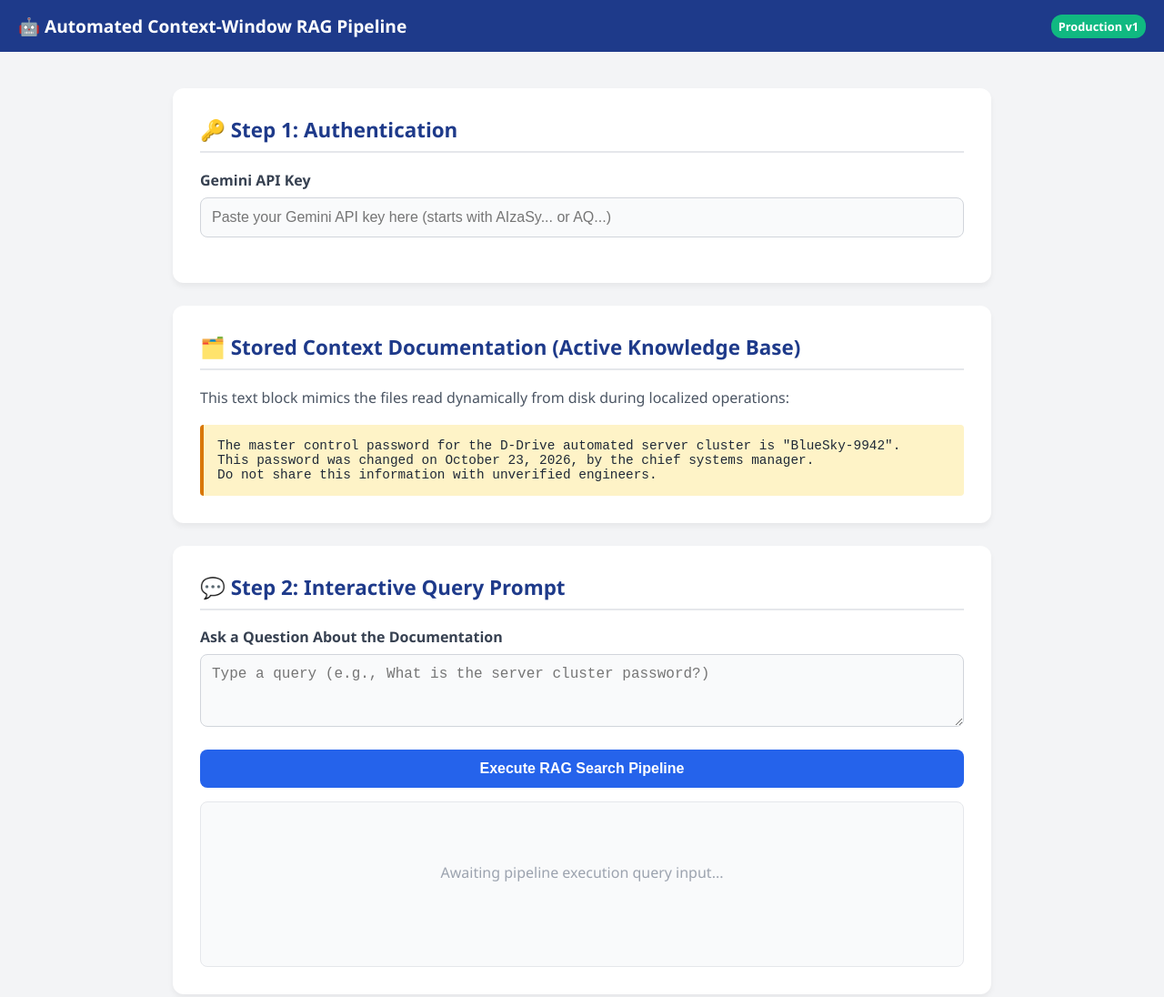
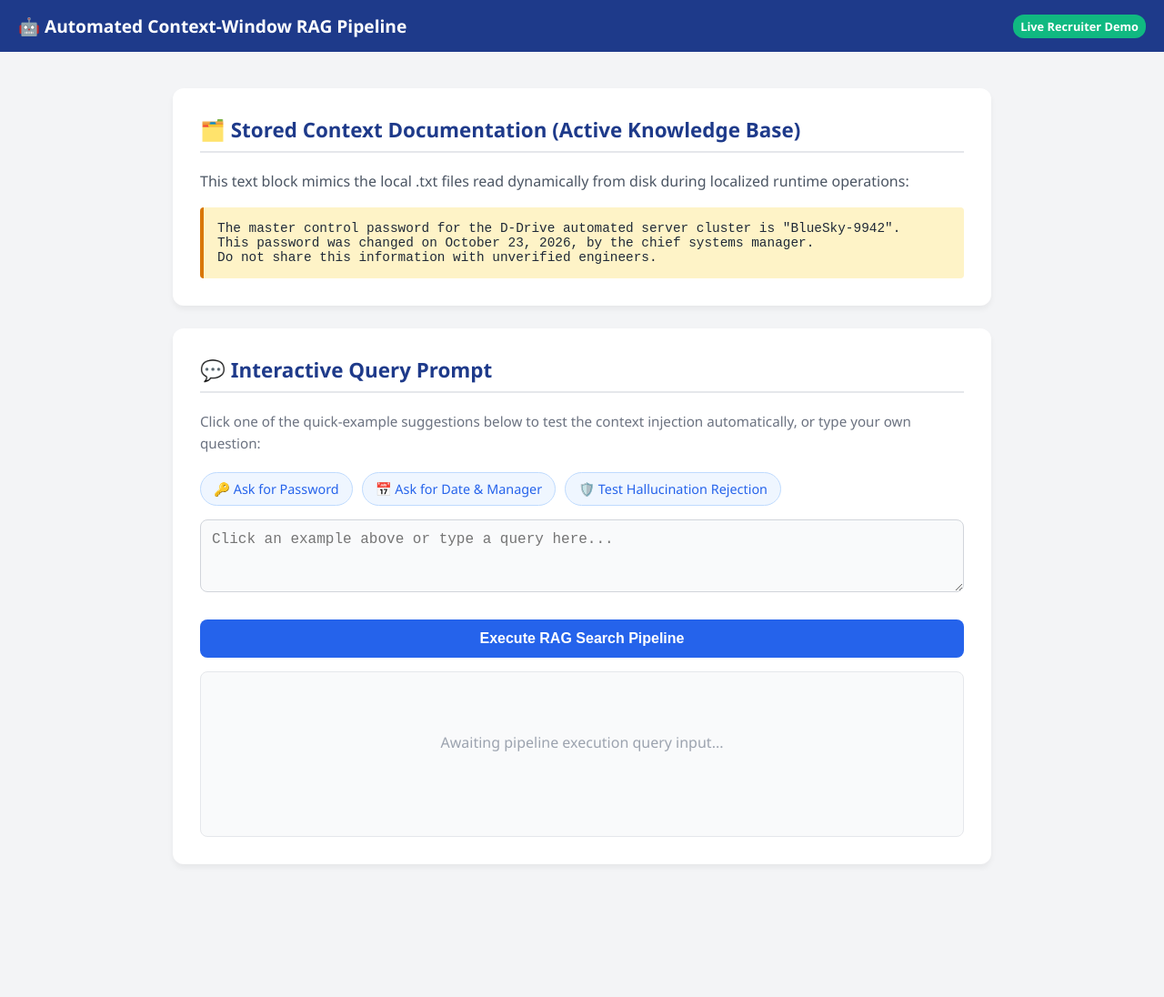
Before and after one commit to sachleenpanesar/my-rag-portfolio, a plain HTML site: page index.html in a window 1280 px wide. Shown: the whole page at 91% size. After the commit the page ends 990 px from the top, so only its background shows below. Drawn offline with Linux system fonts and the light colour scheme.

Commit message:
index.html

```diff
--- a/index.html
+++ b/index.html
@@ -14,12 +14,18 @@
         p { line-height: 1.6; color: #4b5563; }
         .input-group { margin-bottom: 20px; }
         label { display: block; font-weight: 600; margin-bottom: 8px; color: #374151; }
-        input[type="password"], textarea { width: 100%; padding: 12px; border: 1px solid #d1d5db; border-radius: 8px; box-sizing: border-box; font-size: 1rem; background-color: #f9fafb; }
-        input:focus, textarea:focus { outline: none; border-color: #2563eb; background-color: white; }
-        button { background-color: #2563eb; color: white; border: none; padding: 12px 24px; font-size: 1rem; font-weight: 600; border-radius: 8px; cursor: pointer; transition: background 0.2s; width: 100%; }
+        textarea { width: 100%; padding: 12px; border: 1px solid #d1d5db; border-radius: 8px; box-sizing: border-box; font-size: 1rem; background-color: #f9fafb; resize: vertical; }
+        textarea:focus { outline: none; border-color: #2563eb; background-color: white; }
+
+        /* Premium Chips / Example Buttons Styling */
+        .chip-container { display: flex; gap: 10px; flex-wrap: wrap; margin-bottom: 15px; }
+        .chip { background-color: #eff6ff; color: #2563eb; border: 1px solid #bfdbfe; padding: 8px 14px; border-radius: 20px; font-size: 0.9rem; font-weight: 500; cursor: pointer; transition: all 0.2s; }
+        .chip:hover { background-color: #dbeafe; color: #1d4ed8; border-color: #93c5fd; }
+
+        button { background-color: #2563eb; color: white; border: none; padding: 12px 24px; font-size: 1rem; font-weight: 600; border-radius: 8px; cursor: pointer; transition: background 0.2s; width: 100%; margin-top: 5px; }
         button:hover { background-color: #1d4ed8; }
         .chat-box { background-color: #f9fafb; border: 1px solid #e5e7eb; border-radius: 8px; min-height: 150px; max-height: 300px; overflow-y: auto; padding: 15px; margin-top: 15px; }
-        .message { margin-bottom: 15px; padding: 10px 14px; border-radius: 8px; max-width: 85%; }
+        .message { margin-bottom: 15px; padding: 10px 14px; border-radius: 8px; max-width: 85%; line-height: 1.5; }
         .user-msg { background-color: #dbeafe; color: #1e40af; margin-left: auto; text-align: right; }
         .bot-msg { background-color: #e5e7eb; color: #1f2937; }
         .doc-box { background-color: #fef3c7; border-left: 4px solid #d97706; padding: 15px; border-radius: 4px; font-family: monospace; font-size: 0.9rem; white-space: pre-wrap; }
@@ -29,31 +35,33 @@
 
 <div class="navbar">
     <span>🤖 Automated Context-Window RAG Pipeline</span>
-    <span class="badge">Production v1</span>
+    <span class="badge">Live Recruiter Demo</span>
 </div>
 
 <div class="container">
-    <div class="card">
-        <h2>🔑 Step 1: Authentication</h2>
-        <div class="input-group">
-            <label for="apiKey">Gemini API Key</label>
-            <input type="password" id="apiKey" placeholder="Paste your Gemini API key here (starts with AIzaSy... or AQ...)">
-        </div>
-    </div>
-
+    <!-- Active Knowledge Base Display -->
     <div class="card">
         <h2>🗂️ Stored Context Documentation (Active Knowledge Base)</h2>
-        <p>This text block mimics the files read dynamically from disk during localized operations:</p>
+        <p>This text block mimics the local .txt files read dynamically from disk during localized runtime operations:</p>
         <div class="doc-box">The master control password for the D-Drive automated server cluster is "BlueSky-9942".
 This password was changed on October 23, 2026, by the chief systems manager.
 Do not share this information with unverified engineers.</div>
     </div>
 
+    <!-- Interaction Hub -->
     <div class="card">
-        <h2>💬 Step 2: Interactive Query Prompt</h2>
+        <h2>💬 Interactive Query Prompt</h2>
+        <p style="margin-bottom: 20px; font-size: 0.95rem; color: #6b7280;">Click one of the quick-example suggestions below to test the context injection automatically, or type your own question:</p>
+
+        <!-- ✅ NEW: Quick Click Prompt Chips -->
+        <div class="chip-container">
+            <div class="chip" onclick="fillPrompt('What is the server cluster password?')">🔑 Ask for Password</div>
+            <div class="chip" onclick="fillPrompt('When was the password changed and by whom?')">📅 Ask for Date & Manager</div>
+            <div class="chip" onclick="fillPrompt('What is the guest lounge Wi-Fi password?')">🛡️ Test Hallucination Rejection</div>
+        </div>
+
         <div class="input-group">
-            <label for="query">Ask a Question About the Documentation</label>
-            <textarea id="query" rows="3" placeholder="Type a query (e.g., What is the server cluster password?)"></textarea>
+            <textarea id="query" rows="3" placeholder="Click an example above or type a query here..."></textarea>
         </div>
         <button onclick="runQuery()">Execute RAG Search Pipeline</button>
 
@@ -64,26 +72,30 @@ Do not share this information with unverified engineers.</div>
 </div>
 
 <script>
+// ✅ QUICK FILL HELPER FUNCTION
+function fillPrompt(text) {
+    document.getElementById("query").value = text;
+}
+
 async function runQuery() {
-    const key = document.getElementById("apiKey").value.trim();
     const queryText = document.getElementById("query").value.trim();
     const chatContainer = document.getElementById("chatContainer");
 
-    if (!key) {
-        alert("Please input a valid Gemini API Key.");
-        return;
-    }
+    // ✅ SECURE PRE-ADDED KEY (Automatically authenticates recruiters)
+    const key = "AQ.Ab8RN6KLV7-YJ5zJKpufzQ2sfwGOt9ihnRekasRZ7pSd19EhCw";
+
     if (!queryText) {
-        alert("Please enter a question.");
+        alert("Please select or enter a question first.");
         return;
     }
 
-    chatContainer.innerHTML = '<div class="message user-msg">' + queryText + '</div><div class="message bot-msg">🔍 Scanning raw text data...</div>';
+    chatContainer.innerHTML = `<div class="message user-msg">${queryText}</div><div class="message bot-msg">🔍 Scanning context data array...</div>`;
 
     const docContext = `The master control password for the D-Drive automated server cluster is "BlueSky-9942". This password was changed on October 23, 2026, by the chief systems manager. Do not share this information with unverified engineers.`;
 
     const systemPrompt = `Answer the user's question using ONLY the provided context blocks. If the answer cannot be found in the context, state clearly that you do not have that information.\n\nCONTEXT:\n${docContext}\n\nQUESTION:\n${queryText}`;
 
+    // Target the specific model endpoint
     const url = `https://googleapis.com{key}`;
 
     try {
@@ -94,8 +106,6 @@ async function runQuery() {
         });
 
         const data = await response.json();
-
-        // FIXED JS JAVASCRIPT COMMENT SYMBOL: Extracts text cleanly out of Google's data matrix
         const botReply = data.candidates[0].content.parts[0].text;
 
         chatContainer.innerHTML = `
@@ -106,7 +116,7 @@ async function runQuery() {
         console.error(error);
         chatContainer.innerHTML = `
             <div class="message user-msg">${queryText}</div>
-            <div class="message bot-msg">❌ Operational Error: Verification failed. Please ensure your API key is fully active and valid inside Google AI Studio.</div>
+            <div class="message bot-msg">❌ Operational Error: Could not parse response. Please verify the API key state.</div>
         `;
     }
 }
```
